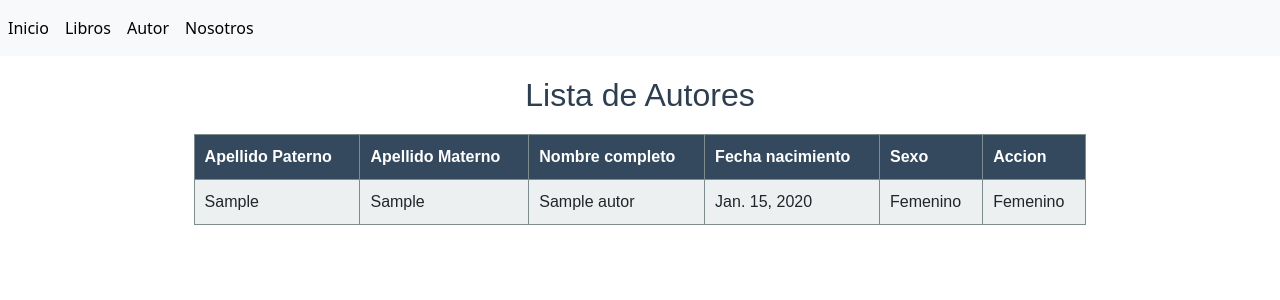
After one commit to BlazeShotS/Sistema-Libreria, a Django app: page /autor/ in a window 1280 px wide. The commit adds this page. Shown: the top 300 px of the page. Run offline with Django 5.2, Linux system fonts and the light colour scheme; tables that the repository leaves empty hold one stand-in row (values such as "Sample post").

Commit message:
feat: listar autores

```diff
--- /dev/null
+++ b/libreria/static/libreria/css/listarDocente.css
@@ -0,0 +1,43 @@
+/* Título */
+.titulo-principal {
+    text-align: center;
+    color: #2c3e50;
+    font-family: Arial, sans-serif;
+    margin-top: 20px;
+}
+
+/* Tabla */
+.tabla-autores {
+    width: 80%;
+    margin: 20px auto;
+    border-collapse: collapse;
+    font-family: Arial, sans-serif;
+}
+
+/* Cabecera */
+.tabla-cabecera {
+    background-color: #34495e;
+    color: white;
+    text-align: left;
+}
+
+/* Filas */
+.fila-autor {
+    background-color: #ecf0f1;
+}
+
+.fila-autor:nth-child(even) {
+    background-color: #bdc3c7;
+}
+
+.fila-autor:hover {
+    background-color: #95a5a6;
+    cursor: pointer;
+}
+
+/* Celdas */
+.tabla-autores th,
+.tabla-autores td {
+    padding: 10px;
+    border: 1px solid #7f8c8d;
+}
--- /dev/null
+++ b/libreria/templates/autor/listar.html
@@ -0,0 +1,37 @@
+{% extends "base.html" %}
+
+{% block titulo %} Lista de Autores {% endblock %}
+
+
+{% block contenido %}
+<h2 class="titulo-principal">Lista de Autores</h2>
+
+<table class="tabla-autores">
+    <thead class="tabla-cabecera">
+        <tr>
+            <th>Apellido Paterno</th>
+            <th>Apellido Materno</th>
+            <th>Nombre completo</th>
+            <th>Fecha nacimiento</th>
+            <th>Sexo</th>
+            <th>Accion</th>
+        </tr>
+    </thead>
+    <tbody>
+        {% for autor in autores %}
+        <tr class="fila-autor">
+            <td>{{ autor.apellido_paterno }}</td>
+            <td>{{ autor.apellido_materno }}</td>
+            <td>{{ autor.nombres }}</td>
+            <td>{{ autor.fecha_nacimiento }}</td>
+            <td>{{ autor.get_sexo_display  }}</td>
+            <td>{{ autor.get_sexo_display  }}</td>
+        </tr>
+        {% empty %}
+        <tr>
+            <td colspan="3">No hay autores registrados.</td>
+        </tr>
+        {% endfor %}
+    </tbody>
+</table>
+{% endblock %}
--- a/libreria/templates/base.html
+++ b/libreria/templates/base.html
@@ -11,6 +11,9 @@
     <!-- Bootstrap CSS v5.2.1 -->
     <link href="https://cdn.jsdelivr.net/npm/bootstrap@5.3.2/dist/css/bootstrap.min.css" rel="stylesheet"
         integrity="sha384-T3c6CoIi6uLrA9TneNEoa7RxnatzjcDSCmG1MXxSR1GAsXEV/Dwwykc2MPK8M2HN" crossorigin="anonymous" />
+
+    <link rel="stylesheet" href="{% static 'libreria/css/listarDocente.css' %}">
+
 </head>
 
 <body>
@@ -19,6 +22,7 @@
         <div class="nav navbar-nav">
             <a class="nav-item nav-link active" href="{% url 'inicio'%}">Inicio </a>
             <a class="nav-item nav-link active" href="{% url 'libros'%}">Libros </a>
+            <a class="nav-item nav-link active" href="{% url 'ListarAutor'%}">Autor </a>
             <a class="nav-item nav-link active" href="{% url 'nosotros'%}">Nosotros </a>
         </div>
     </nav>
--- a/libreria/urls.py
+++ b/libreria/urls.py
@@ -6,10 +6,13 @@ from django.contrib.staticfiles.urls import static
 urlpatterns = [
     path('', views.inicio, name='inicio'), #name='inicio' , ese inicio tengo que poner en mi href del html o ruta mejor dicho
     path('nosotros', views.nosotros, name= 'nosotros'),
+
     path('libros', views.libros, name='libros'),
     path('libros/crear', views.crear, name='crear'),
-    #path('libros/editar', views.editar, name='editar'),
     path('eliminar/<int:id>', views.eliminar, name='eliminar'), #el id, tiene que coincidir con el de mi metodo eliminnar el id, tal cual
-    path('libros/editar/<int:id>', views.editar, name='detalle')
+    path('libros/editar/<int:id>', views.editar, name='detalle'),
+
+    path('autor/', views.autor, name='ListarAutor')
+
 
 ]+ static(settings.MEDIA_URL, document_root=settings.MEDIA_ROOT) #PARA LAS IMAGENES , SE PUEDAN MOSTRAR EN MI PAGINA
--- a/libreria/views.py
+++ b/libreria/views.py
@@ -2,12 +2,15 @@ from django.shortcuts import render, redirect
 from django.http import HttpResponse
 from .models import Libro
 from .forms import LibroForm
+from .models import Autor
+
 
 # Create your views here.
 def inicio(request):
     return render(request, 'paginas/inicio.html')
 def nosotros(request):
     return render(request, 'paginas/nosotros.html')
+
 
 def libros(request):
     libros = Libro.objects.all() #Obteniendo toda la informacion de libros , el objects es como el repository en java spring boot
@@ -32,3 +35,9 @@ def eliminar(request, id):
     libro = Libro.objects.get(id=id)
     libro.delete()
     return redirect('libros')
+
+
+#Para Autor
+def autor(request):
+    autores = Autor.objects.all()
+    return render(request, 'autor/listar.html',{'autores':autores})
```
